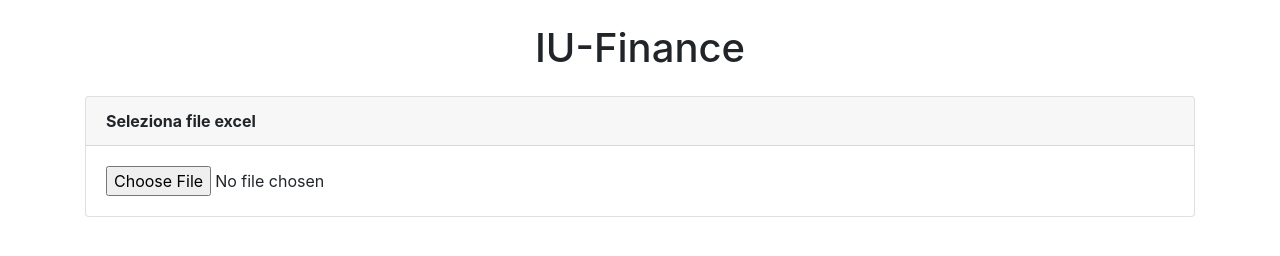
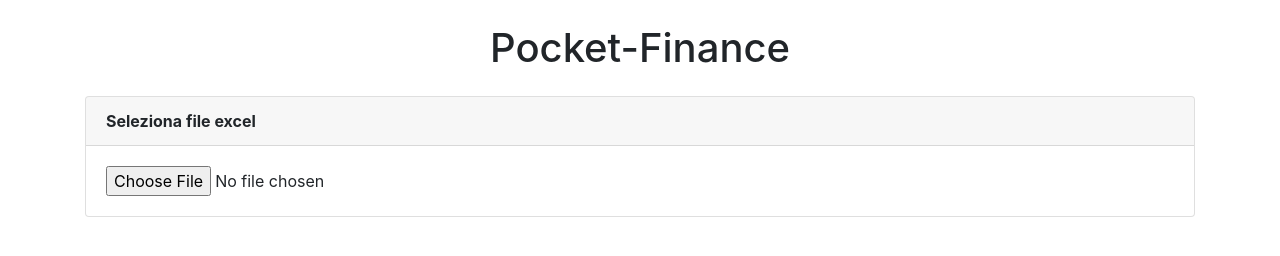
Before and after one commit to adam-pocketeconomics/adam-pocketeconomics, a plain HTML site: page index.html in a window 1280 px wide. Drawn offline with nearby package versions, Linux system fonts and the light colour scheme.

Commit message:
Update index.html

```diff
--- a/index.html
+++ b/index.html
@@ -3,7 +3,7 @@
 
 <head>
     <meta charset="utf-8" />
-    <title> IU-Finance </title>
+    <title> Pocket-Finance </title>
     <meta name="viewport" content="width=device-width, initial-scale=1" />
     <link rel="stylesheet" href="https://maxcdn.bootstrapcdn.com/bootstrap/4.0.0/css/bootstrap.min.css"
         integrity="sha384-Gn5384xqQ1aoWXA+058RXPxPg6fy4IWvTNh0E263XmFcJlSAwiGgFAW/dAiS6JXm" crossorigin="anonymous">
@@ -15,7 +15,7 @@
 <body>
     <div class="container">
         <h1 class="text-center mt-4 mb-4">
-            <a>IU-Finance</a>
+            <a>Pocket-Finance</a>
         </h1>
         <div class="card">
             <div class="card-header">
```
